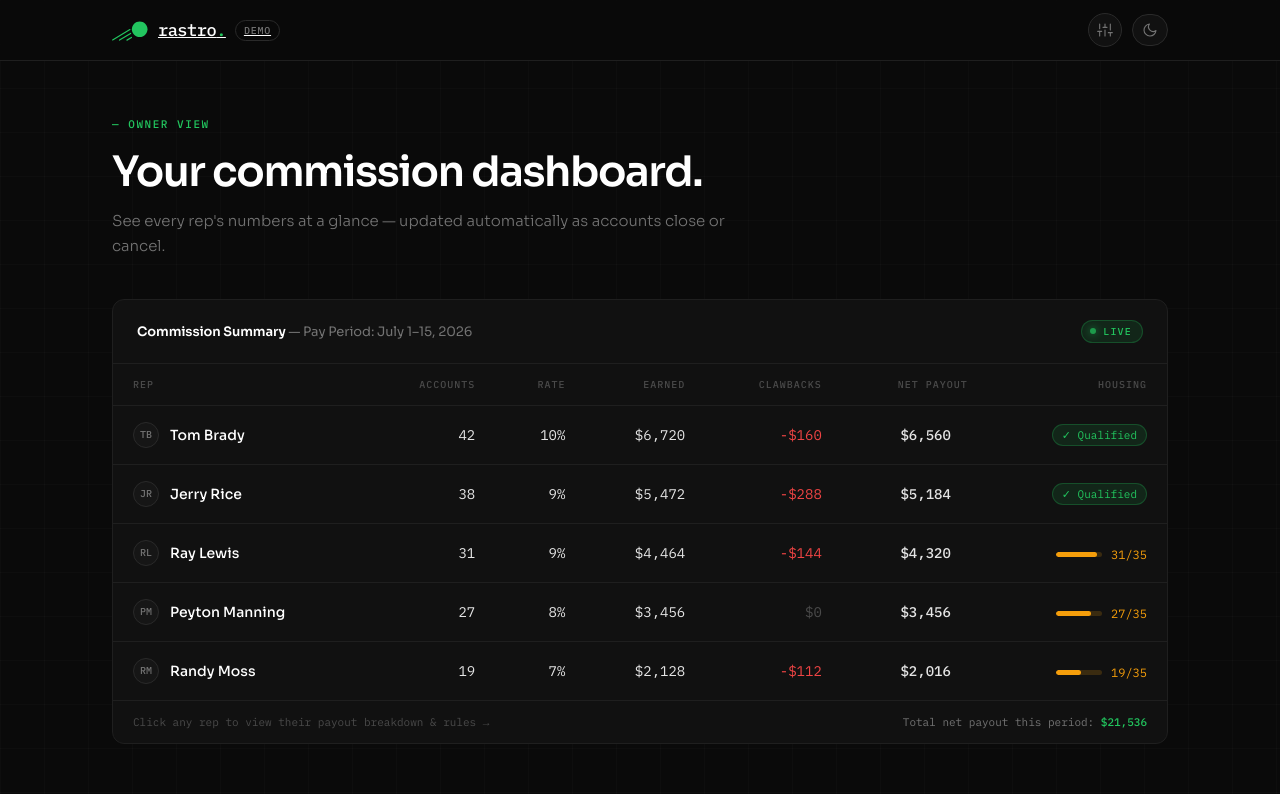
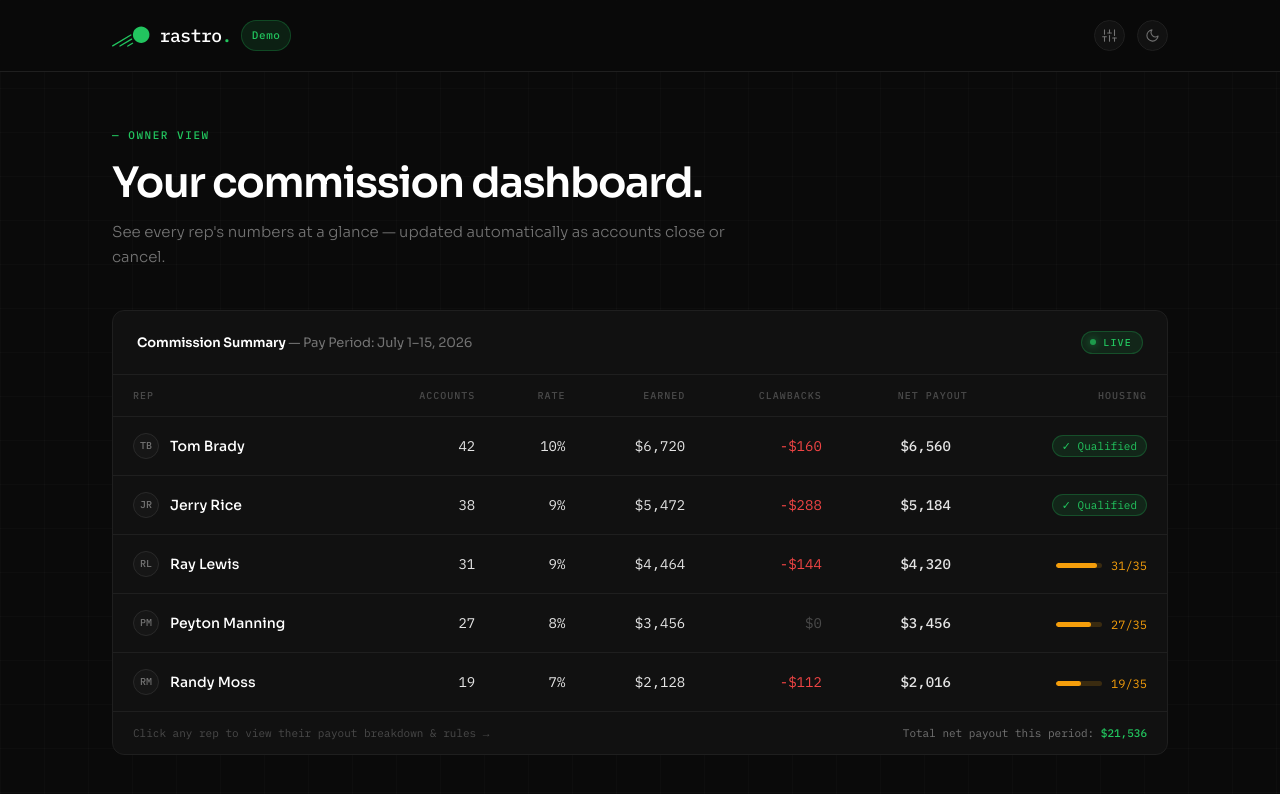
Before and after one commit to ccristil/rastro-website, a website: page demo/index.html in a window 1280 px wide. Drawn offline with Linux system fonts and the light colour scheme.

Commit message:
Align nav pill heights and unify the demo topbar with the site nav
The nav "View demo" link (32px) and "Early Access" badge (26.5px) rendered
at different heights. Both now resolve to the same 31px pill — 15px line
box + 7px vertical padding + 1px border — which also matches the theme
toggle, so the whole nav row lines up. Same fix for the hero pair:
.btn-primary had `border: none` against .btn-ghost's 1px border, leaving
it 2px shorter.

The demo topbar showed a stray underline beneath the wordmark and badge —
.logo is an <a> that never set text-decoration: none. Fixed, and the bar
now mirrors the index nav's tokens: 18px logo / 22px mark, the same green
pill for the badge, matching border and padding on the toggle and gear
button, and `padding: 20px 0` in place of the fixed 60px height so both
navs measure 72px. Sticky positioning, the gear button and the co-brand
slot are unchanged.

Co-Authored-By: Claude Opus 5 <noreply@anthropic.com>

```diff
--- a/demo/index.html
+++ b/demo/index.html
@@ -119,10 +119,12 @@
         /* ============================================================
            TOP BAR
            ============================================================ */
+        /* Mirrors the nav in /index.html — keep the two in sync */
         .topbar {
             position: sticky;
             top: 0;
             z-index: 20;
+            padding: 20px 0;
             border-bottom: 1px solid var(--border);
             background: color-mix(in srgb, var(--bg) 86%, transparent);
             backdrop-filter: blur(8px);
@@ -133,49 +135,52 @@
             display: flex;
             align-items: center;
             justify-content: space-between;
-            height: 60px;
         }
 
         .logo {
             font-family: 'IBM Plex Mono', ui-monospace, monospace;
-            font-size: 17px;
+            font-size: 18px;
             font-weight: 500;
             color: var(--heading);
             letter-spacing: -0.5px;
+            text-decoration: none;
             display: inline-flex;
             align-items: center;
             gap: 9px;
         }
         .logo b { font-weight: 500; }
         .logo .dot { color: var(--green-text); }
-        .logo-mark { height: 21px; width: auto; display: block; }
-
+        .logo-mark { height: 22px; width: auto; display: block; }
+
+        /* Same 31px pill spec as .nav-badge in /index.html */
         .logo-badge {
             font-family: 'IBM Plex Mono', ui-monospace, monospace;
-            font-size: 10px;
-            color: var(--muted);
-            border: 1px solid var(--border-strong);
-            padding: 3px 8px;
+            font-size: 11px;
+            line-height: 15px;
+            color: var(--green-text);
+            background: var(--green-soft);
+            border: 1px solid var(--green-line);
+            padding: 7px 10px;
             border-radius: 100px;
-            letter-spacing: 0.08em;
-            text-transform: uppercase;
+            letter-spacing: 0.05em;
+            white-space: nowrap;
         }
 
         /* Theme toggle */
         .theme-toggle {
             display: inline-flex;
             align-items: center;
-            gap: 8px;
+            justify-content: center;
             background: var(--surface);
-            border: 1px solid var(--border-strong);
+            border: 1px solid var(--border);
             color: var(--muted);
             border-radius: 100px;
-            padding: 7px 9px;
+            padding: 7px;
             cursor: pointer;
             transition: border-color 0.15s, color 0.15s, background 0.15s;
         }
         .theme-toggle:hover { border-color: var(--border-hover); color: var(--text); }
-        .theme-toggle svg { width: 16px; height: 16px; display: block; }
+        .theme-toggle svg { width: 15px; height: 15px; display: block; }
         .theme-toggle .icon-sun  { display: none; }
         .theme-toggle .icon-moon { display: block; }
         :root[data-theme="light"] .theme-toggle .icon-sun  { display: block; }
@@ -680,10 +685,11 @@
         /* ============================================================
            CUSTOMIZE — top-bar controls + co-brand
            ============================================================ */
+        /* Matches .nav-right in /index.html */
         .topbar-right {
             display: inline-flex;
             align-items: center;
-            gap: 10px;
+            gap: 12px;
         }
 
         .cobrand {
@@ -719,16 +725,16 @@
             display: inline-flex;
             align-items: center;
             justify-content: center;
-            width: 34px; height: 34px;
             background: var(--surface);
-            border: 1px solid var(--border-strong);
+            border: 1px solid var(--border);
             color: var(--muted);
             border-radius: 100px;
+            padding: 7px;
             cursor: pointer;
-            transition: border-color 0.15s, color 0.15s;
+            transition: border-color 0.15s, color 0.15s, background 0.15s;
         }
         .gear-btn:hover { border-color: var(--border-hover); color: var(--text); }
-        .gear-btn svg { width: 16px; height: 16px; display: block; }
+        .gear-btn svg { width: 15px; height: 15px; display: block; }
 
         /* ============================================================
            CUSTOMIZE — slide-over drawer
```
Also changed, not shown: assets/css/site.css (+19 -6 lines).
